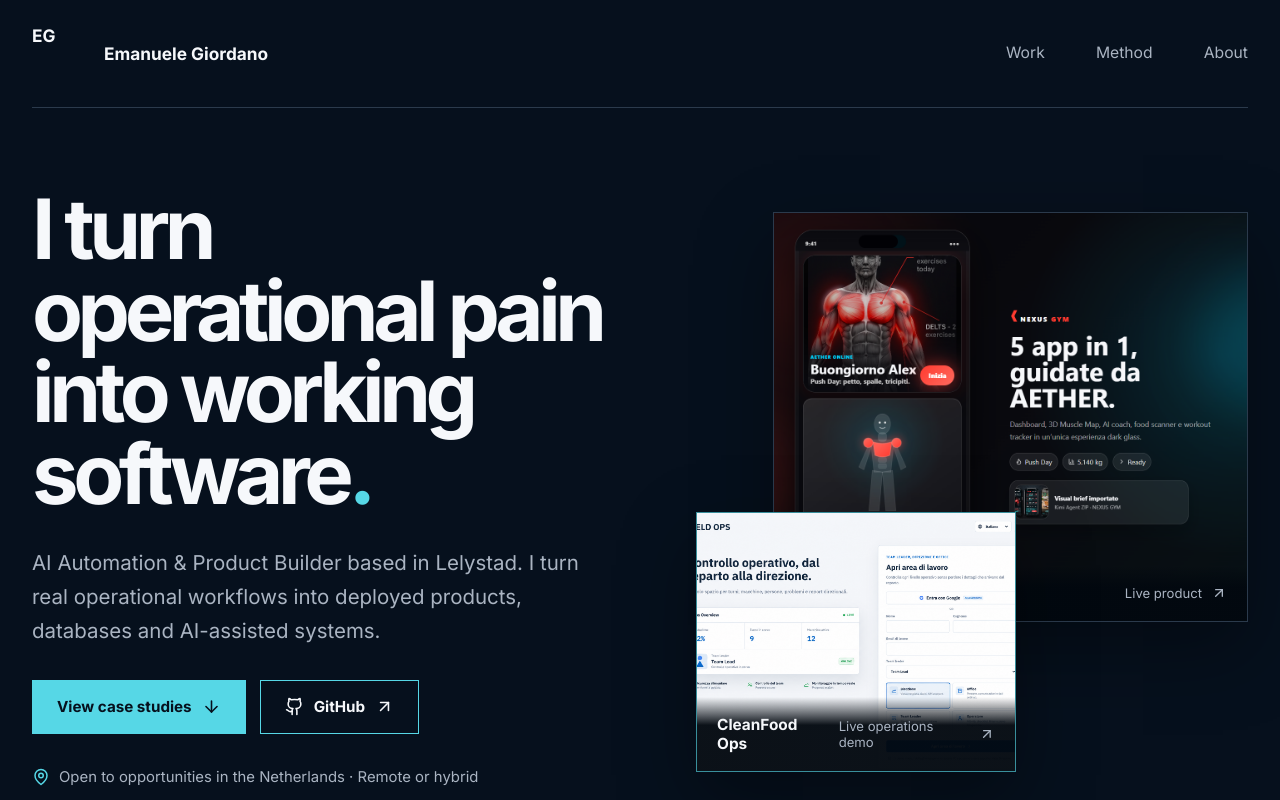
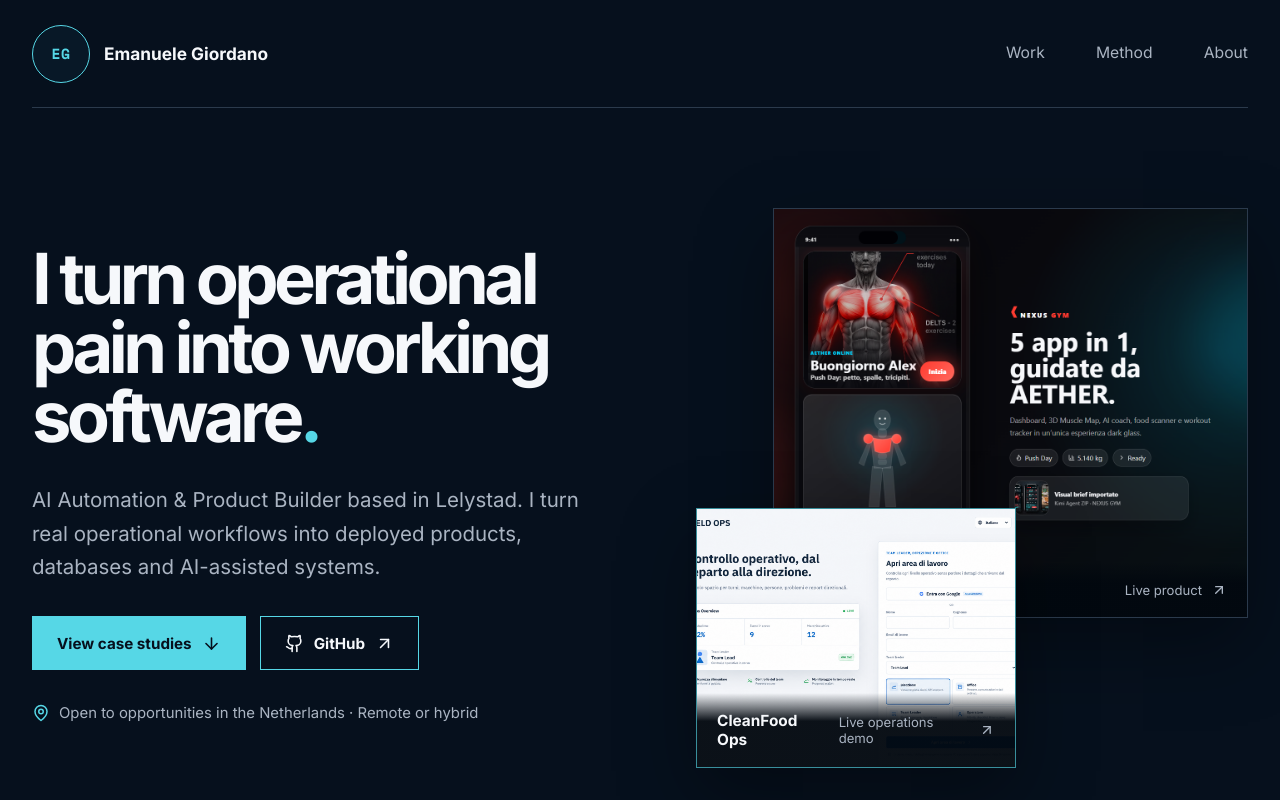
Before and after one commit to polyglottentacle/portfolio-emanuele, a React (Vite) app: page / in a window 1280 px wide. Shown: the top 800 px of the page. Built offline with nearby package versions, Linux system fonts and the light colour scheme.

Commit message:
style: tighten hero and professionalize identity

```diff
--- a/src/index.css
+++ b/src/index.css
@@ -26,14 +26,14 @@ img { display: block; max-width: 100%; }
 
 .site-header { height: 108px; display: flex; align-items: center; justify-content: space-between; border-bottom: 1px solid var(--line); }
 .identity { display: inline-flex; align-items: center; gap: 14px; text-decoration: none; font-size: 1.08rem; font-weight: 700; }
-.brand-mark { width: 58px; height: 58px; object-fit: cover; object-position: 50% 50%; border-radius: 50%; }
+.brand-mark { width: 58px; height: 58px; border: 1px solid var(--cyan); border-radius: 50%; display: grid; place-items: center; color: var(--cyan); background: #081827; font: 700 .92rem Space Mono, monospace; letter-spacing: .04em; }
 .site-header nav { display: flex; gap: clamp(24px, 4vw, 58px); }
 .site-header nav a { color: var(--muted); text-decoration: none; font-size: .98rem; padding: 12px 0; border-bottom: 2px solid transparent; transition: .2s ease; }
 .site-header nav a:hover, .site-header nav a:focus-visible { color: var(--text); border-color: var(--cyan); outline: none; }
 
 .hero { min-height: calc(100vh - 108px); display: grid; grid-template-columns: minmax(0, 1.02fr) minmax(420px, .98fr); align-items: center; gap: 7vw; padding-block: 80px 110px; position: relative; }
 .hero::after { content: ''; position: absolute; left: 50%; bottom: 25px; width: 1px; height: 38px; background: var(--cyan); }
-.hero h1 { margin: 0; max-width: 760px; font-size: clamp(3.7rem, 6.5vw, 6.9rem); line-height: .98; letter-spacing: -.065em; }
+.hero h1 { margin: 0; max-width: 700px; font-size: clamp(3.4rem, 5.5vw, 5.5rem); line-height: .98; letter-spacing: -.065em; }
 .hero h1 span { color: var(--cyan); }
 .hero-copy > p { max-width: 660px; color: var(--muted); font-size: clamp(1.08rem, 1.6vw, 1.35rem); line-height: 1.65; margin: 32px 0; }
 .hero-actions, .contact-actions { display: flex; flex-wrap: wrap; gap: 14px; }
@@ -126,7 +126,7 @@ img { display: block; max-width: 100%; }
   .site-header nav { gap: 18px; }
   .site-header nav a { font-size: .83rem; }
   .hero { padding-block: 58px 90px; gap: 50px; }
-  .hero h1 { font-size: clamp(3rem, 15vw, 4.5rem); }
+  .hero h1 { font-size: clamp(2.75rem, 11vw, 3.6rem); }
   .hero-copy > p { font-size: 1rem; }
   .hero-actions .button { width: 100%; }
   .availability { align-items: flex-start; line-height: 1.5; }
```
